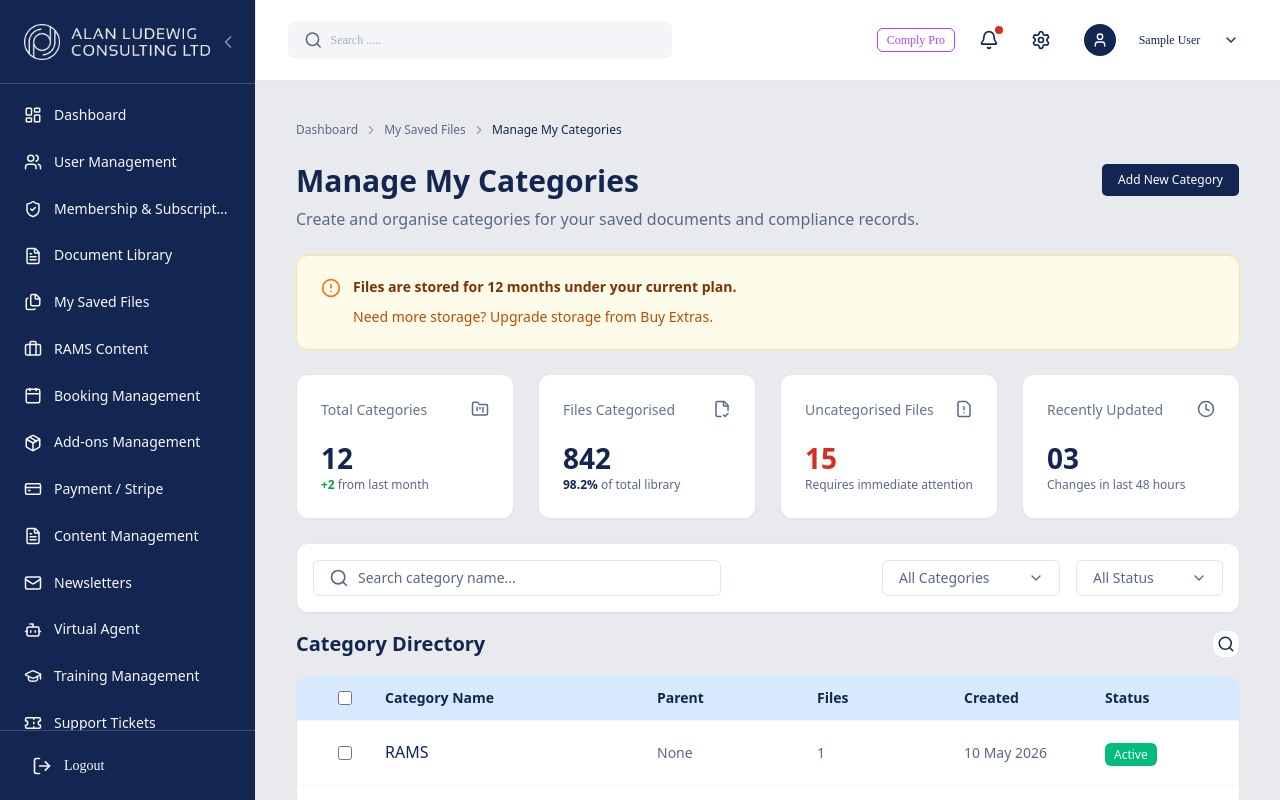
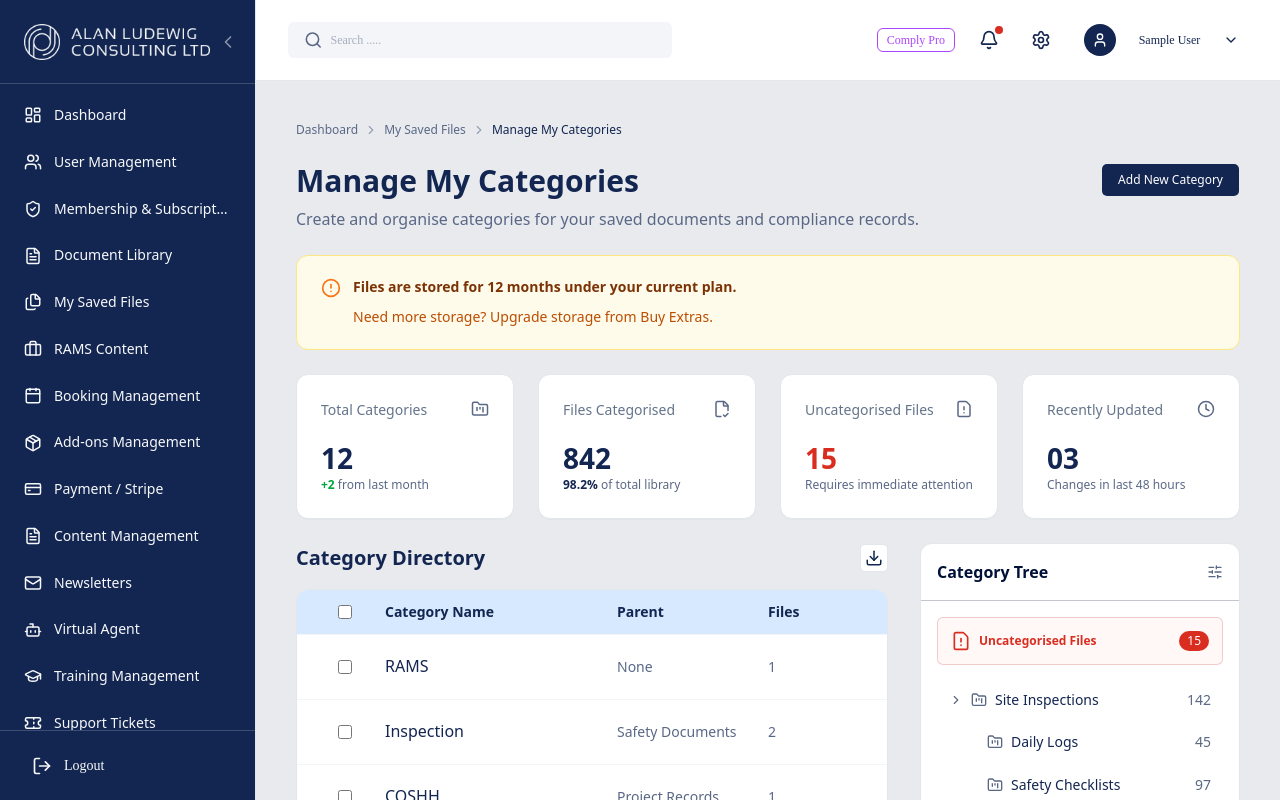
Before and after one commit to code-wev/alan-ludewig-consulting, a Next.js app: page /my-saved-files/manage-categories in a window 1280 px wide. Built offline with nearby package versions, Linux system fonts and the light colour scheme; sample sign-in values are in the browser's storage.

Commit message:
refactor: replace category table with tree structure and add new action icons

```diff
--- a/components/saved-files/manage-categories/manage-categories-page.tsx
+++ b/components/saved-files/manage-categories/manage-categories-page.tsx
@@ -14,30 +14,51 @@ import {
   Pencil,
   Search,
   Trash2,
+  SlidersHorizontal,
+  Download,
+  Eye,
+  MoreVertical,
 } from "lucide-react";
 import { Button } from "@/components/ui/button";
 import { cn } from "@/lib/utils";
-import { SelectField } from "../components/select-field";
 import { useManageCategories } from "./use-manage-categories";
 
 const CATEGORY_TABLE_COLUMN_LAYOUT =
-  "minmax(320px, 1fr) minmax(144px, 144px) minmax(131px, 131px) minmax(125px, 125px) minmax(150px, 150px) minmax(112px, 112px)";
+  "minmax(280px, 1fr) minmax(130px, 144px) minmax(110px, 131px) minmax(110px, 125px) minmax(110px, 150px) minmax(112px, 112px)";
+
+const CategoryTreeItem = ({
+  name,
+  count,
+  level = 0,
+  hasChildren = false,
+}: {
+  name: string;
+  count: number;
+  level?: number;
+  hasChildren?: boolean;
+}) => (
+  <div
+    className="flex items-center gap-2 rounded-sm py-2 pr-3 text-brand-primary transition hover:bg-[#f3f5f8]"
+    style={{ paddingLeft: `${level * 16 + 12}px` }}
+  >
+    {hasChildren ? (
+      <ChevronRight className="size-3.5 shrink-0 text-brand-secondary" />
+    ) : (
+      <div className="size-3.5 shrink-0" />
+    )}
+    <FolderKanban className="size-4 shrink-0 text-brand-secondary" />
+    <span className="flex-1 text-[14px] leading-[1.6] text-brand-primary">{name}</span>
+    <span className="text-[14px] leading-[1.6] text-brand-secondary">{count}</span>
+  </div>
+);
 
 export function ManageCategoriesPage() {
   const {
-    searchTerm,
-    setSearchTerm,
-    typeFilter,
-    setTypeFilter,
-    statusFilter,
-    setStatusFilter,
     selectedIds,
     toggleSelection,
     toggleSelectAll,
     allVisibleSelected,
     filteredCategories,
-    typeOptions,
-    statusOptions,
   } = useManageCategories();
 
   return (
@@ -130,40 +151,13 @@ export function ManageCategoriesPage() {
         </article>
       </section>
 
-      <section className="flex flex-col gap-4">
-        <div className="flex flex-col gap-4 rounded-[12px] border-[1.5px] border-[#e3e6ec] bg-white p-4 shadow-[0_1px_1px_rgba(0,0,0,0.05)] xl:flex-row xl:items-center xl:justify-between">
-          <div className="relative w-full max-w-102">
-            <Search className="pointer-events-none absolute left-4 top-1/2 size-5 -translate-y-1/2 text-brand-secondary" />
-            <input
-              value={searchTerm}
-              onChange={(event) => setSearchTerm(event.target.value)}
-              placeholder="Search category name..."
-              className="h-9 w-full rounded-[6px] border border-[#e3e6ec] bg-white pl-11 pr-4 text-[14px] text-brand-primary outline-none transition placeholder:text-brand-secondary focus:border-brand-primary"
-            />
-          </div>
-
-          <div className="flex flex-wrap items-center gap-4">
-            <SelectField
-              value={typeFilter}
-              onChange={setTypeFilter}
-              options={typeOptions}
-              className="w-44.5"
-              selectClassName="h-9 rounded-[6px] border-[1.5px] border-[#e3e6ec] text-[14px] leading-[1.6] text-brand-secondary"
-            />
-            <SelectField
-              value={statusFilter}
-              onChange={setStatusFilter}
-              options={statusOptions}
-              className="w-36.75"
-              selectClassName="h-9 rounded-[6px] border-[1.5px] border-[#e3e6ec] text-[14px] leading-[1.6] text-brand-secondary"
-            />
-          </div>
-        </div>
-
+      <section className="flex flex-col gap-8 xl:flex-row xl:items-start">
+        {/* Main Table Area */}
+        <div className="flex min-w-0 flex-1 flex-col gap-4">
           <div className="flex items-center justify-between">
             <h2 className="text-[20px] font-bold text-brand-primary">Category Directory</h2>
-          <Button variant="outline" className="size-7 p-0 rounded-lg border border-[#e3e6ec]">
-            <Search className="size-4.5 text-brand-primary" />
+            <Button variant="outline" className="size-7 rounded-[4px] border border-[#e3e6ec] p-0">
+              <Download className="size-4.5 text-brand-primary" />
             </Button>
           </div>
 
@@ -215,7 +209,7 @@ export function ManageCategoriesPage() {
                             className="size-3.5 rounded-lg border border-[#c5c6cd] accent-brand-primary"
                           />
                         </div>
-                      <span className="text-[16px] leading-[1.6] text-brand-primary font-medium">
+                        <span className="font-medium text-[16px] leading-[1.6] text-brand-primary">
                           {category.name}
                         </span>
                       </div>
@@ -243,6 +237,13 @@ export function ManageCategoriesPage() {
                         <div className="flex h-7 items-center gap-2">
                           <button
                             type="button"
+                            className="flex size-7 items-center justify-center rounded-lg text-brand-primary transition hover:bg-[#f3f5f8]"
+                            aria-label={`View category ${category.name}`}
+                          >
+                            <Eye className="size-4.5" />
+                          </button>
+                          <button
+                            type="button"
                             className="flex size-7 items-center justify-center rounded-lg text-[#16a34a] transition hover:bg-[#eefbf2]"
                             aria-label={`Edit category ${category.name}`}
                           >
@@ -251,23 +252,9 @@ export function ManageCategoriesPage() {
                           <button
                             type="button"
                             className="flex size-7 items-center justify-center rounded-lg text-brand-primary transition hover:bg-[#f3f5f8]"
-                          aria-label={`Move category ${category.name}`}
+                            aria-label={`More actions for ${category.name}`}
                           >
-                          <FolderInput className="size-4.5" />
-                        </button>
-                        <button
-                          type="button"
-                          className="flex size-7 items-center justify-center rounded-lg text-[#16a34a] transition hover:bg-[#eefbf2]"
-                          aria-label={`Archive category ${category.name}`}
-                        >
-                          <Archive className="size-4.5" />
-                        </button>
-                        <button
-                          type="button"
-                          className="flex size-7 items-center justify-center rounded-lg text-[#ef4444] transition hover:bg-[#fff1f2]"
-                          aria-label={`Delete category ${category.name}`}
-                        >
-                          <Trash2 className="size-4.5" />
+                            <MoreVertical className="size-4.5" />
                           </button>
                         </div>
                       </div>
@@ -281,6 +268,40 @@ export function ManageCategoriesPage() {
               </div>
             </div>
           </div>
+        </div>
+
+        {/* Sidebar Tree Structure */}
+        <aside className="flex h-[510px] w-full shrink-0 flex-col overflow-hidden rounded-[12px] border border-[#e3e6ec] bg-white xl:max-w-[320px]">
+          <div className="flex items-center justify-between border-b border-[#c5c6d0] px-4 py-4">
+            <h3 className="font-sans text-[16px] font-semibold leading-[24px] text-[#001137]">
+              Category Tree
+            </h3>
+            <button className="text-brand-secondary">
+              <SlidersHorizontal className="size-4" />
+            </button>
+          </div>
+          <div className="flex-1 overflow-y-auto p-4">
+            <div className="mb-4 flex items-center justify-between rounded-[6px] border border-[#ba1a1a33] bg-[#ffdad633] p-[13px]">
+              <div className="flex items-center gap-2 text-[#d92d20]">
+                <FileWarning className="size-5" />
+                <span className="text-[12px] font-bold">Uncategorised Files</span>
+              </div>
+              <span className="flex h-5 items-center justify-center rounded-[12px] bg-[#d92d20] px-2 text-[12px] text-white">
+                15
+              </span>
+            </div>
+            <div className="flex flex-col gap-1">
+              <CategoryTreeItem name="Site Inspections" count={142} hasChildren />
+              <CategoryTreeItem name="Daily Logs" count={45} level={1} />
+              <CategoryTreeItem name="Safety Checklists" count={97} level={1} />
+              <CategoryTreeItem name="Risk Assessments" count={300} hasChildren />
+              <CategoryTreeItem name="Site A" count={150} level={1} />
+              <CategoryTreeItem name="Site B" count={150} level={1} />
+              <CategoryTreeItem name="Method Statements" count={85} />
+              <CategoryTreeItem name="COSHH Records" count={315} />
+            </div>
+          </div>
+        </aside>
       </section>
     </div>
   );
```
Lines whose indentation alone changed are shown as unchanged.
